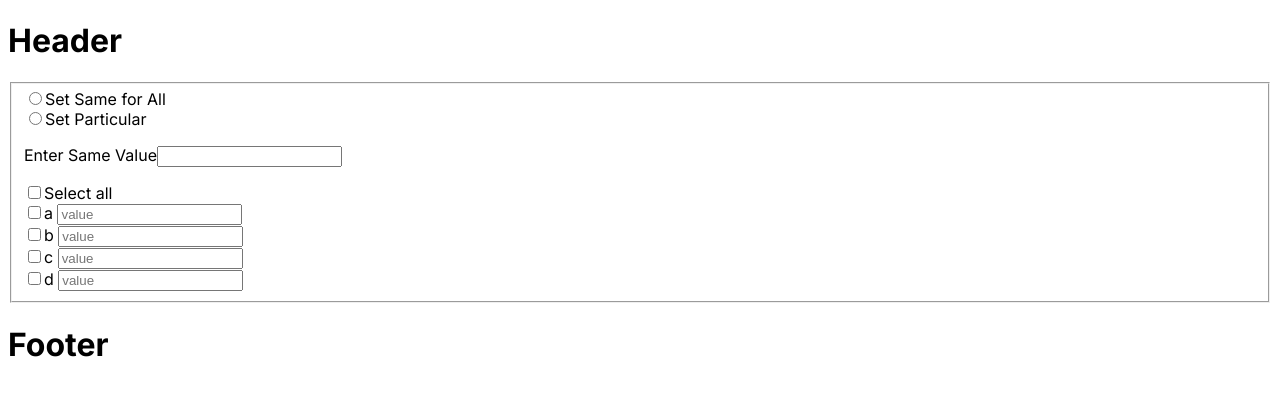
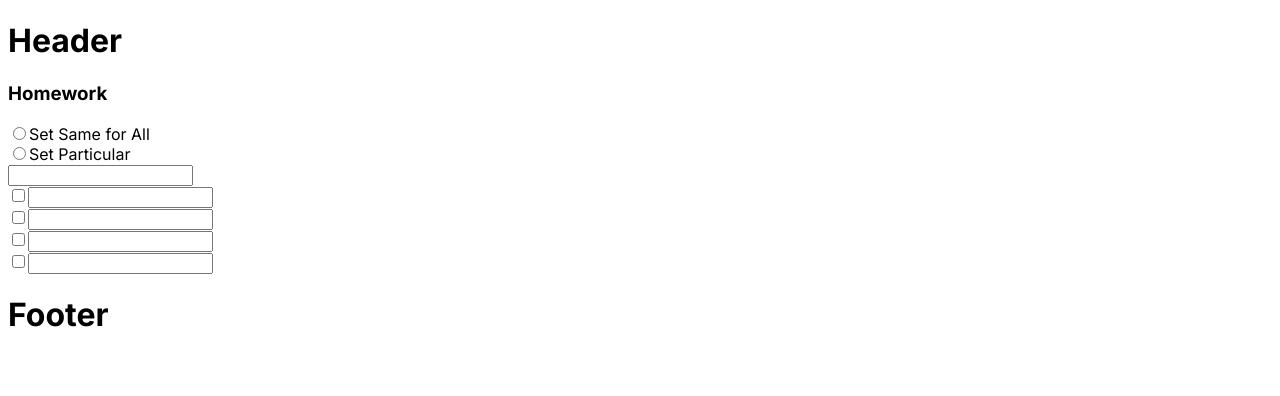
Before and after one commit to loredonrj/nextjs, a Next.js app: page / in a window 1280 px wide. Shown: the top 396 px of the page. Built offline with nearby package versions, Linux system fonts and the light colour scheme.

Commit message:
last half working version

```diff
--- a/src/app/page.js
+++ b/src/app/page.js
@@ -1,25 +1,103 @@
+
 'use client'
-import React, {useState} from 'react';
-import Checkbox from "./components/forms/checkbox";
-import Input from "./components/forms/input";
-import Radio from "./components/forms/radio";
+import React, { useState, useEffect, useRef } from "react";
+import './styles.css'
+
+export default function App() {
+
+    return(
+    <div>
+    <ToggleSameForAll/>
+    <EnterSameValue />
+    </div>
+  )};
+
+  function ToggleSameForAll(){
+
+  const [selected, setSelected] = useState("");
+  const changeHandler = (event) => {
+  setSelected(event.target.value)}
+
+  return (
+    <>
+      <h3>Homework</h3>
+      <section>
+      <input type="radio" name="choice" value="same-for-all" checked={selected === "same-for-all"}
+        onChange={changeHandler}
+      />
+      <label for="same-for-all">Set Same for All</label>
+      </section>
+
+      <section>
+      <div aria-hidden={selected !== "same-for-all" ? true : false}>
+      <label for="same-value">Enter Same Value</label>
+      <input type="text" id="same-value" name="same-value" onChange={changeHandler}/>
+      </div>
+      </section>
+
+      <section>
+      <input
+        type="radio"
+        name="choice"
+        value="set-particular"
+        id="set-particular"
+        checked={selected === "set-particular"}
+        onChange={changeHandler}
+      />
+      <label for="set-particular">Set Particular</label>
+
+      <div aria-hidden={selected !== "set-particular" ? true : false}>
+      </div>
+      </section>
 
 
-export default function Home(){
-return (
-<fieldset>
+  </>
+  )}
 
-<Radio name="same-for-all" label='Set Same for All'/>
-<br/>
-<Radio name="set-particular" label='Set Particular'/>
-<p></p>
-<Input name="same-value" label='Enter Same Value'/>
-<p></p>
-<Checkbox id="select-all" name="choice" value="select-all" label="Select all"/>
-<div><Checkbox id="a" name="a" value="a" label="a"/><Input name="value-a" label=" " placeholder="value"/> </div>
-<div><Checkbox id="b" name="b" value="b" label="b"/><Input name="value-b" label=" " placeholder="value"/> </div>
-<div><Checkbox id="c" name="c" value="c" label="c"/><Input name="value-c" label=" " placeholder="value"/> </div>
-<div><Checkbox id="c" name="c" value="c" label="d"/><Input name="value-d" label=" " placeholder="value"/> </div>
-</fieldset>
-);
-}
+
+
+
+  // SET INPUT FIELDS_________________________________________________
+  function EnterSameValue() {
+
+    const [text, setText] = useState("");
+
+  // UPDATE INPUT TEXT FIELDS AFTER ENTERED TEXT EVENT______________________________________
+
+    const handleInputChange = (event) => {
+      setText(event.target.value);
+    };
+
+    return (
+      <div >
+        <input onChange={handleInputChange} />
+        <A text={text} />
+        <B text={text} />
+        <C text={text} />
+        <D text={text} />
+      </div>
+    );
+  }
+
+  //Row A
+  function A(props) {
+    const { text } = props;
+    return <div><input type="checkbox" id="a" name="a" value="" label="a"/><input name="value-a" label=" " placeholder={text}/> </div>;
+  }
+
+  //Row B
+  function B(props) {
+    const { text } = props;
+    return <div><input type="checkbox" id="b" name="b" value="b" label="b"/><input name="value-b" label=" " placeholder={text}/> </div>;
+  }
+
+  //Row C
+  function C(props) {
+    const { text } = props;
+    return <div><input type="checkbox" id="c" name="c" value="c" label="c"/><input name="value-c" label=" " placeholder={text}/> </div>;
+  }
+  //Row D
+  function D(props) {
+    const { text } = props;
+    return <div><input type="checkbox" id="d" name="d" value="d" label="d"/><input name="value-d" label=" " placeholder={text}/> </div>;
+  }
```
Also changed, not shown: src/app/myform/page.js (+7 -4 lines).
